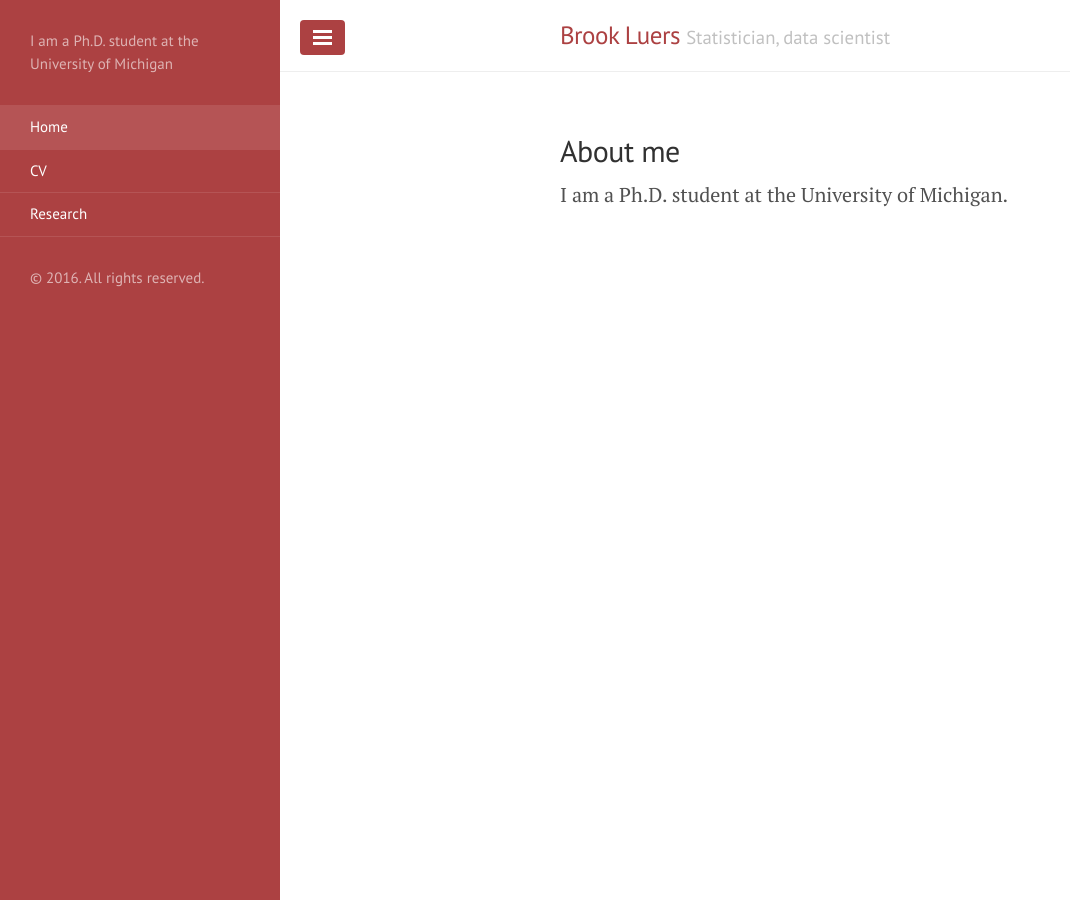
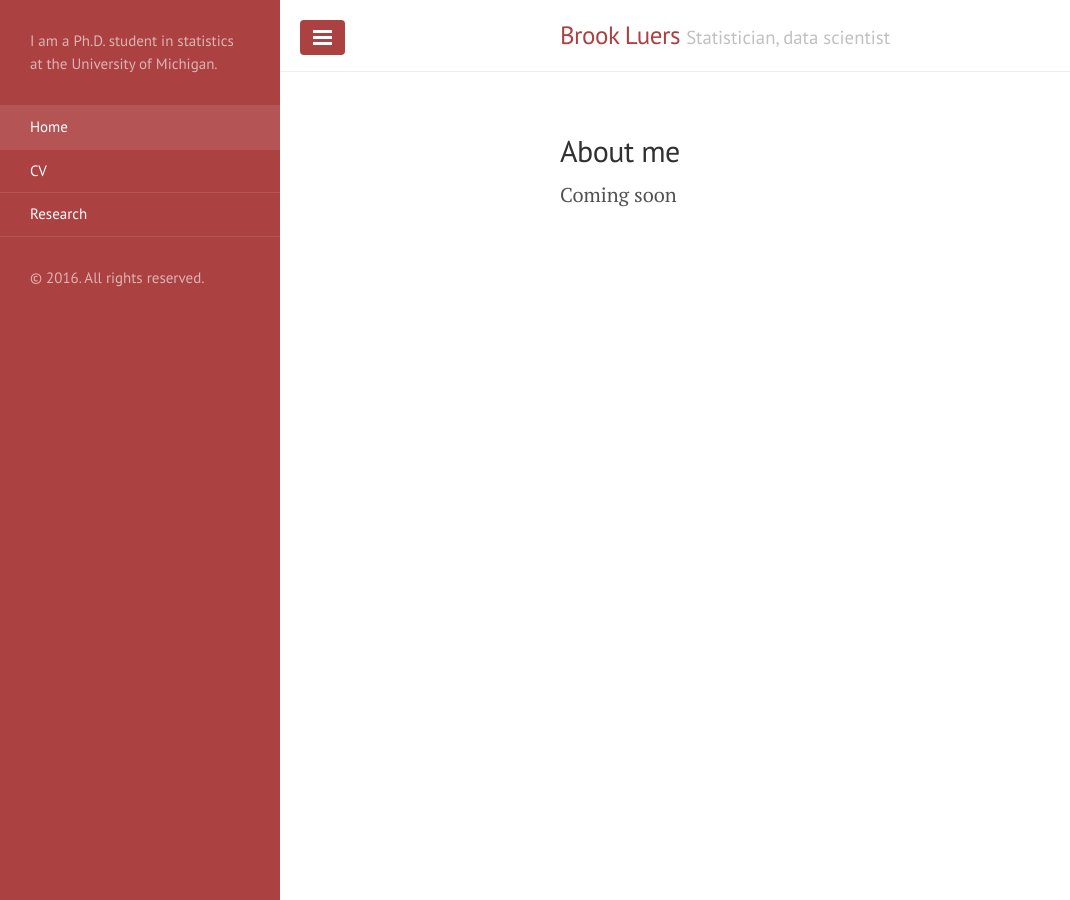
Before and after one commit to brookluers/brookluers.github.io, a Jekyll site: the page built from index.html, in a window 1280 px wide. Shown: the whole page, without its empty margins (0-1070 px from the left). Built offline with Jekyll 4.4.1, drawn with Linux system fonts in a browser that asks for light colours; the list of posts is cut into pages by our own code.

Commit message:
descriptions

```diff
--- a/_config.yml
+++ b/_config.yml
@@ -8,7 +8,7 @@ permalink:        pretty
 # Setup
 title:            Brook Luers
 tagline:          'Statistician, data scientist'
-description:      'I am a Ph.D. student at the University of Michigan'
+description:      'I am a Ph.D. student in statistics at the University of Michigan.'
 url:              http://www.brookluers.com
 
 
--- a/index.html
+++ b/index.html
@@ -5,7 +5,7 @@ title: Home
 
 <h2> About me</h2>
 
-I am a Ph.D. student at the University of Michigan.
+Coming soon
 
 <div class="posts">
   {% for post in paginator.posts %}
```
